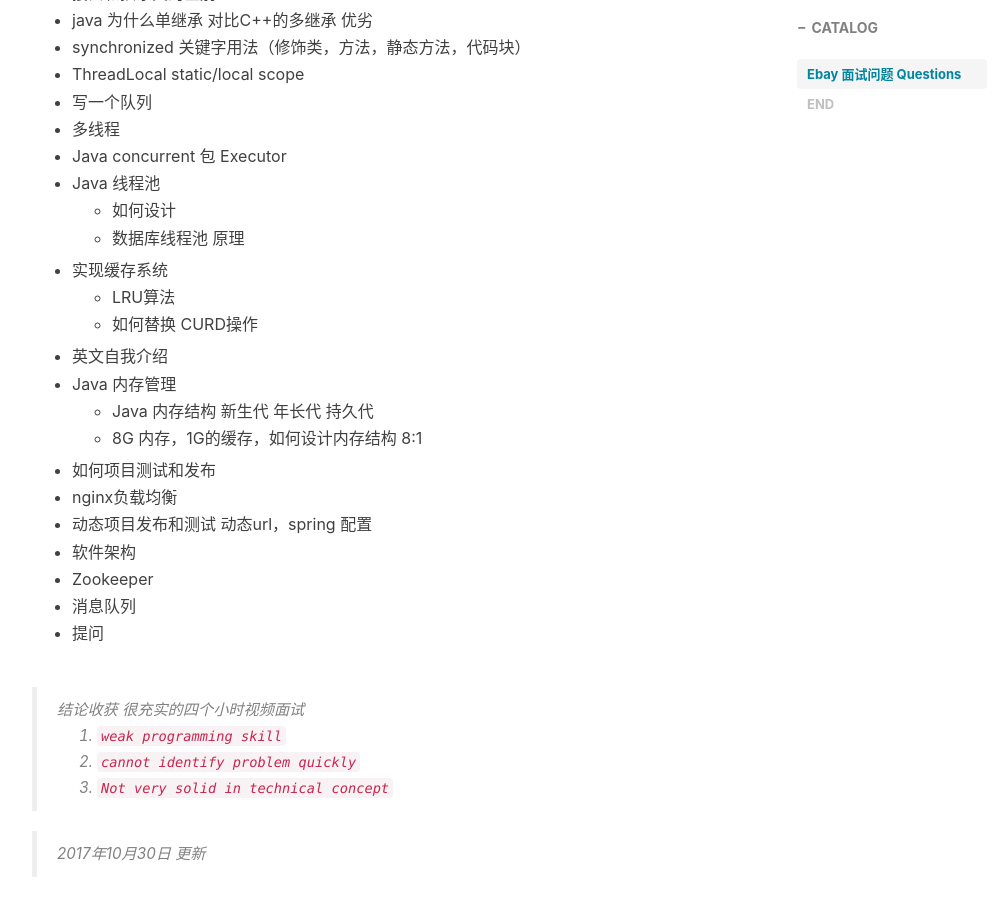
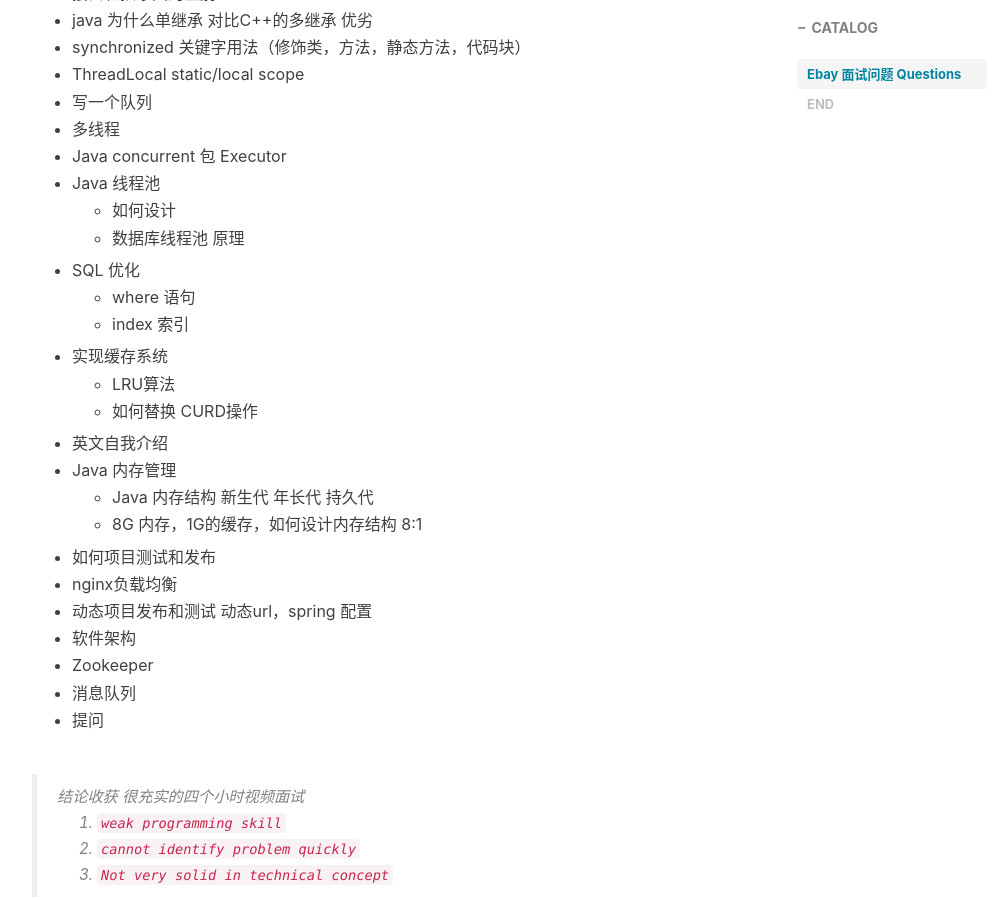
Before and after one commit to freerambo/freerambo.github.io, a Jekyll site: the page built from _posts/2017-10-30-Ebay-Interview-on-call.markdown, in a window 1280 px wide and 900 px high, scrolled down 1066 px. Shown: the whole window, without its empty margins (233-1225 px from the left). Built offline with Jekyll 4.4.1, drawn with Linux system fonts in a browser that asks for light colours; nearby versions of some CDN libraries; comment, search, counter and statistics services are not loaded.

Commit message:
add sql optimization

```diff
--- a/_posts/2017-10-30-Ebay-Interview-on-call.markdown
+++ b/_posts/2017-10-30-Ebay-Interview-on-call.markdown
@@ -39,6 +39,9 @@
 * Java 线程池
     * 如何设计
     * 数据库线程池 原理
+* SQL 优化
+    * where 语句
+    * index 索引
 * 实现缓存系统
     * LRU算法
     * 如何替换 CURD操作
```
